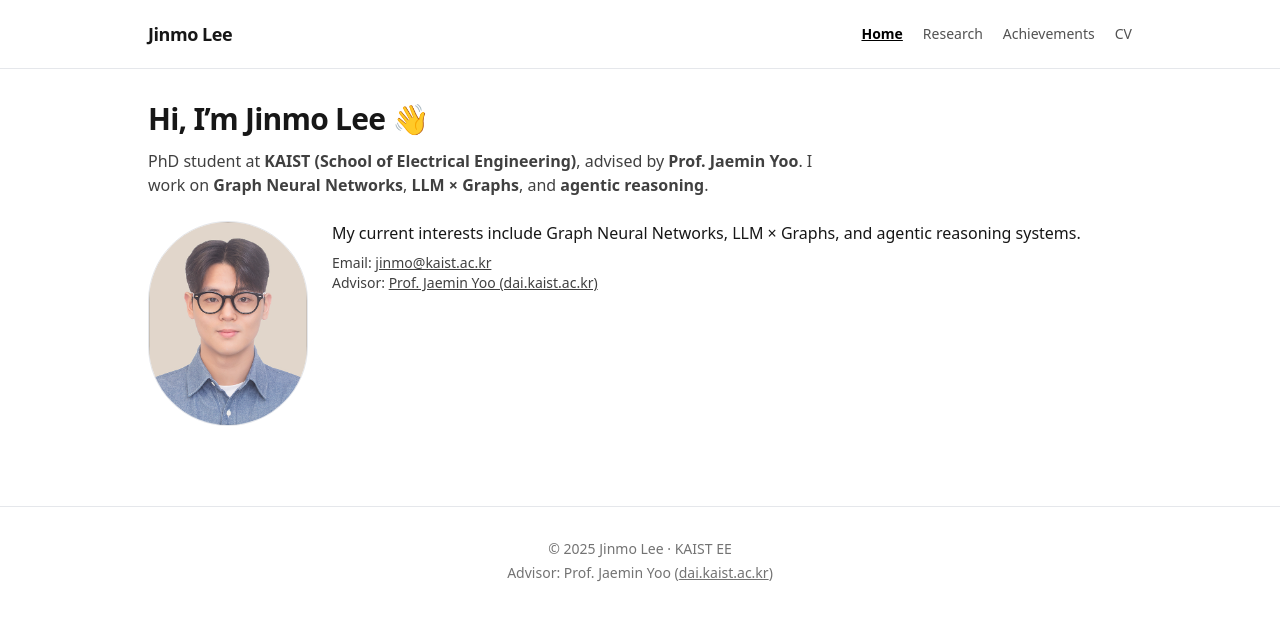
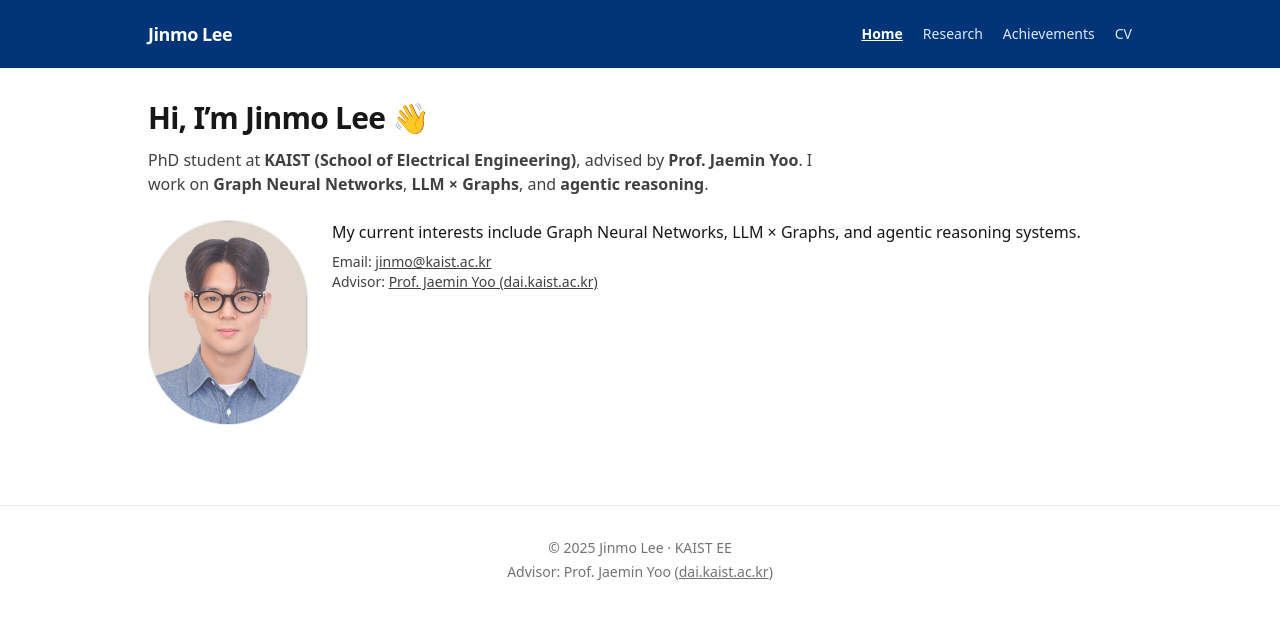
Before and after one commit to morcellinus/morcellinus.github.io, a Next.js app: page / in a window 1280 px wide. Shown: the top 620 px of the page. Built offline with nearby package versions, Linux system fonts and the light colour scheme.

Commit message:
fix: minor color changes

```diff
--- a/app/layout.tsx
+++ b/app/layout.tsx
@@ -14,9 +14,9 @@ export default function RootLayout({ children }: { children: React.ReactNode })
   return (
     <html lang="en">
       <body>
-        <header className="border-b">
+        <header className="bg-[#003478]">
           <div className="max-w-5xl mx-auto px-5 py-5 flex items-center justify-between">
-            <Link href="/" className="text-lg font-bold tracking-tight hover:opacity-80 transition">Jinmo Lee</Link>
+            <Link href="/" className="text-lg font-bold tracking-tight text-white hover:opacity-80 transition">Jinmo Lee</Link>
             <NavBar />
           </div>
         </header>
--- a/components/NavBar.tsx
+++ b/components/NavBar.tsx
@@ -20,8 +20,8 @@ export function NavBar() {
             key={t.href}
             href={t.href}
             className={`transition duration-200 ${
-              active ? "font-semibold underline text-black" : "text-neutral-600"
-            } hover:text-black hover:underline`}
+              active ? "font-semibold underline text-white" : "text-blue-100"
+            } hover:text-white hover:underline`}
           >
             {t.label}
           </Link>
```
